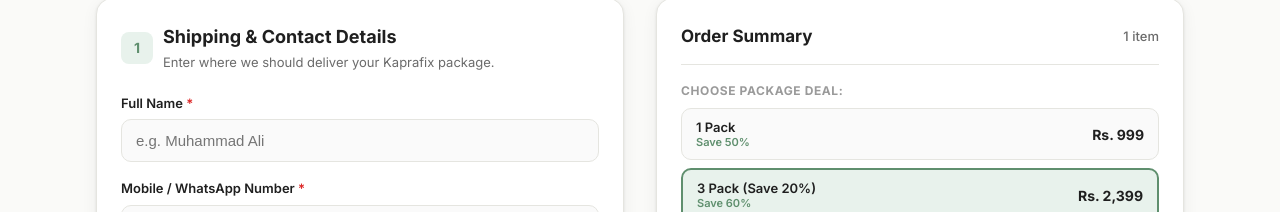
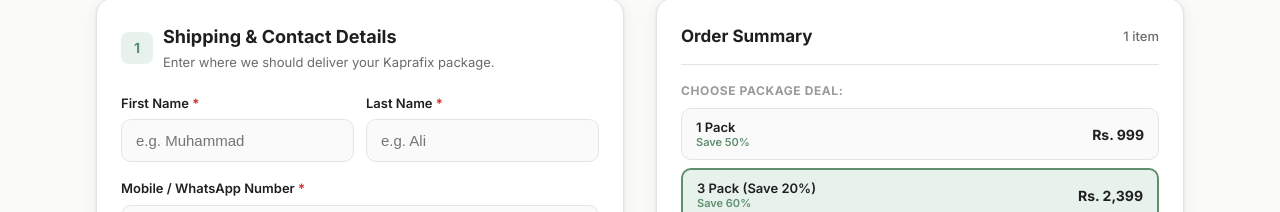
Before and after one commit to abeerkhalid47/kaprafix, a Next.js app: page /checkout in a window 1280 px wide. Shown: the part 155-367 px from the top of the page. Built offline with nearby package versions, Linux system fonts and the light colour scheme; no server answers.

Commit message:
refactor: replace fullName with separate firstName and lastName fields in checkout form

```diff
--- a/app/checkout/CheckoutClient.tsx
+++ b/app/checkout/CheckoutClient.tsx
@@ -46,7 +46,8 @@
 
   // Form State
   const [formData, setFormData] = useState({
-    fullName: '',
+    firstName: '',
+    lastName: '',
     phone: '',
     email: '',
     address: '',
@@ -220,7 +221,8 @@
         userData: {
           ph: formData.phone,
           em: formData.email,
-          fn: formData.fullName.split(' ')[0],
+          fn: formData.firstName.trim(),
+          ln: formData.lastName.trim(),
           ct: formData.city,
           st: formData.province,
           country: 'pk',
@@ -234,8 +236,13 @@
     setFormError(null);
 
     // Form Validations
-    if (!formData.fullName.trim()) {
-      setFormError('Please enter your full name.');
+    if (!formData.firstName.trim()) {
+      setFormError('Please enter your first name.');
+      return;
+    }
+
+    if (!formData.lastName.trim()) {
+      setFormError('Please enter your last name.');
       return;
     }
 
@@ -283,7 +290,8 @@
         userData: {
           ph: cleanPhone,
           em: formData.email.trim(),
-          fn: formData.fullName.trim().split(' ')[0],
+          fn: formData.firstName.trim(),
+          ln: formData.lastName.trim(),
           ct: formData.city.trim(),
           st: formData.province,
           country: 'pk',
@@ -294,10 +302,8 @@
     setIsSubmitting(true);
 
     try {
-      // Split name into first and last
-      const nameParts = formData.fullName.trim().split(' ');
-      const firstName = nameParts[0] || 'Customer';
-      const lastName = nameParts.slice(1).join(' ') || '';
+      const firstName = formData.firstName.trim();
+      const lastName = formData.lastName.trim();
 
       // If Bank Transfer and receipt hasn't finished uploading yet, upload now
       let finalReceiptUrl = uploadedReceiptUrl;
@@ -372,7 +378,9 @@
         shippingFee: shippingCost,
         receiptUrl: finalReceiptUrl,
         customer: {
-          name: formData.fullName,
+          name: `${firstName} ${lastName}`.trim(),
+          firstName,
+          lastName,
           phone: formData.phone,
           email: formData.email,
           address: formData.address,
@@ -545,17 +553,18 @@
                 </div>
 
                 <div style={{ display: 'flex', flexDirection: 'column', gap: '16px' }}>
-                  {/* Full Name */}
+                  {/* First & Last Name Fields (Separated) */}
+                  <div style={{ display: 'grid', gridTemplateColumns: 'repeat(auto-fit, minmax(160px, 1fr))', gap: '12px' }}>
                     <div>
                       <label style={{ display: 'block', fontSize: '13px', fontWeight: 600, color: 'var(--text)', marginBottom: '6px' }}>
-                      Full Name <span style={{ color: '#dc2626' }}>*</span>
+                        First Name <span style={{ color: '#dc2626' }}>*</span>
                       </label>
                       <input
                         type="text"
-                      name="fullName"
-                      placeholder="e.g. Muhammad Ali"
+                        name="firstName"
+                        placeholder="e.g. Muhammad"
                         required
-                      value={formData.fullName}
+                        value={formData.firstName}
                         onChange={handleInputChange}
                         style={{
                           width: '100%',
@@ -568,6 +577,31 @@
                           background: '#fafafa',
                         }}
                       />
+                    </div>
+
+                    <div>
+                      <label style={{ display: 'block', fontSize: '13px', fontWeight: 600, color: 'var(--text)', marginBottom: '6px' }}>
+                        Last Name <span style={{ color: '#dc2626' }}>*</span>
+                      </label>
+                      <input
+                        type="text"
+                        name="lastName"
+                        placeholder="e.g. Ali"
+                        required
+                        value={formData.lastName}
+                        onChange={handleInputChange}
+                        style={{
+                          width: '100%',
+                          padding: '12px 14px',
+                          borderRadius: '10px',
+                          border: '1px solid var(--border)',
+                          fontSize: '15px',
+                          outline: 'none',
+                          transition: 'border-color 0.2s',
+                          background: '#fafafa',
+                        }}
+                      />
+                    </div>
                   </div>
 
                   {/* Phone & WhatsApp */}
```
Lines whose indentation alone changed are shown as unchanged.
